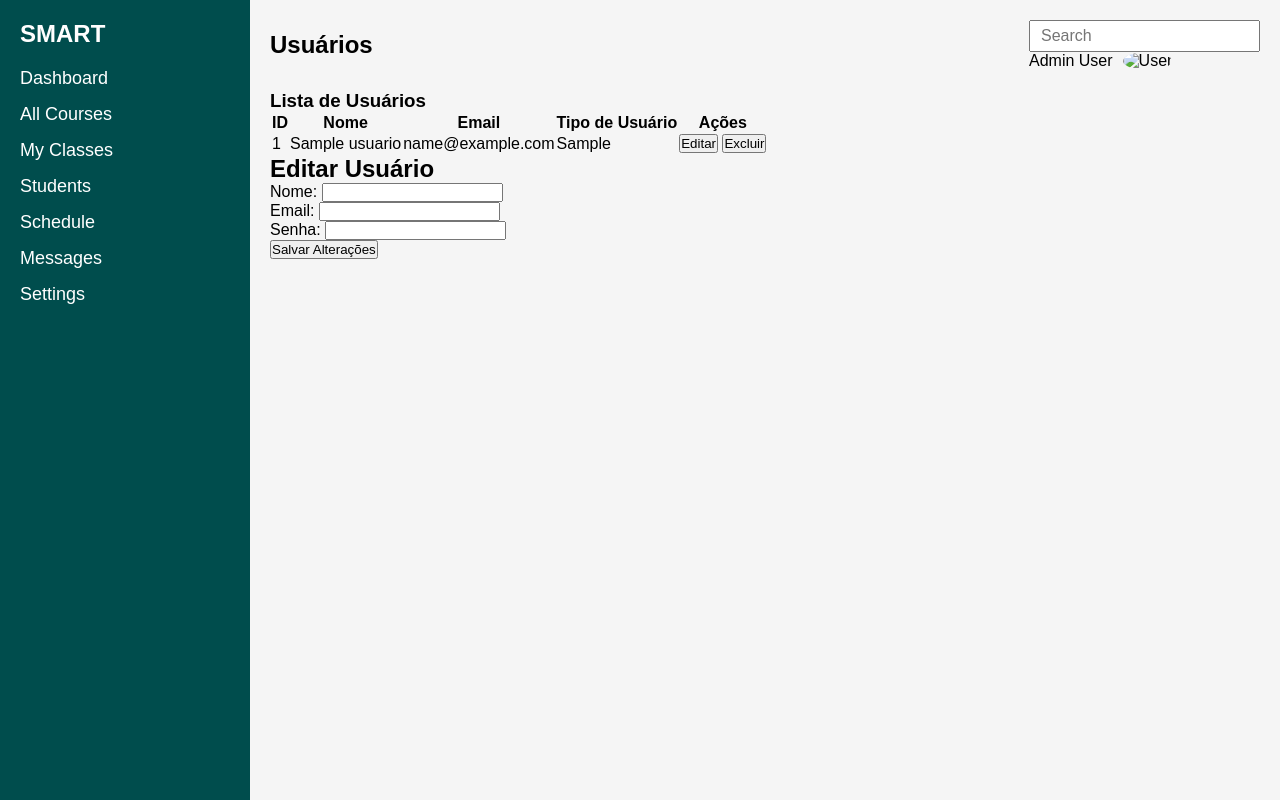
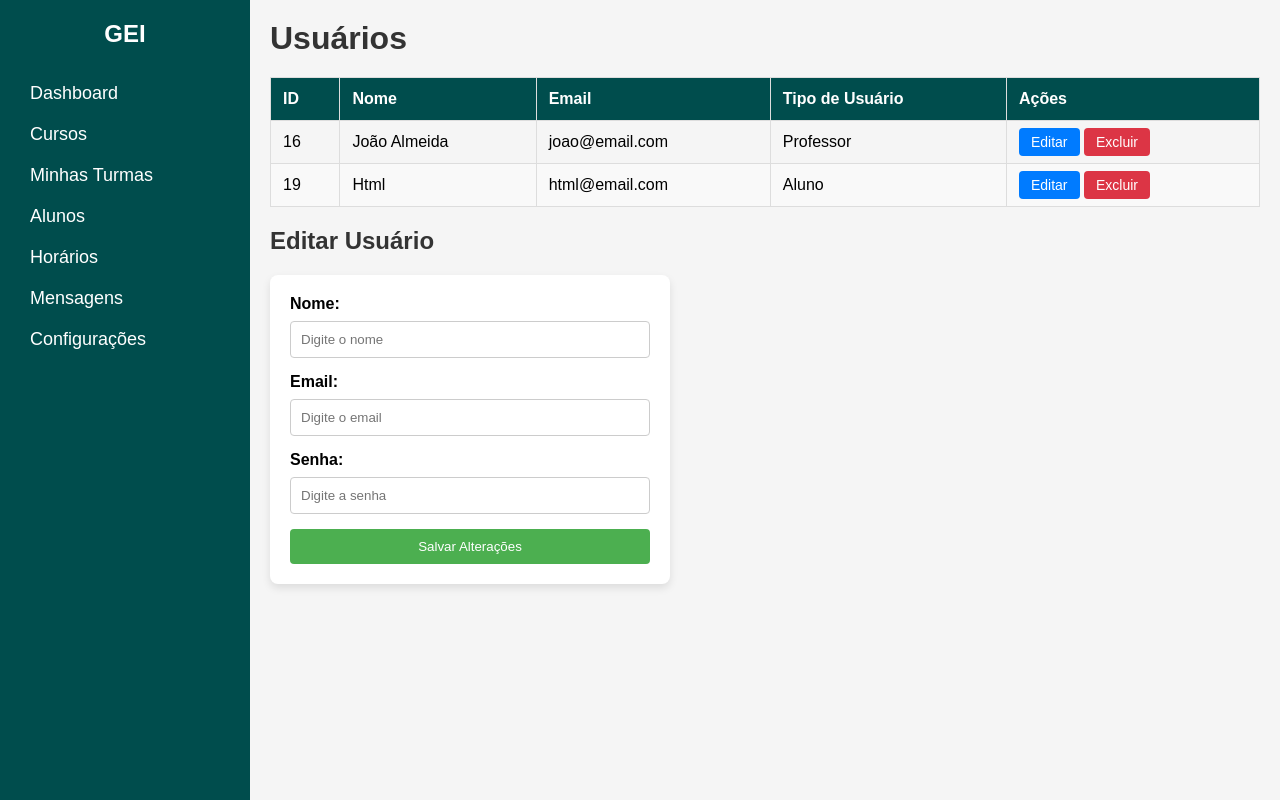
Before and after one commit to sozari/api-gerenciamento_escolar, a Flask app: page / in a window 1280 px wide. Run offline with Flask 3, Linux system fonts and the light colour scheme; tables that the repository leaves empty or names only in its code hold one stand-in row (values such as "Sample post"); some libraries are stand-ins or nearby versions.

Commit message:
att 28 11

```diff
--- a/static/css/style_lista.css
+++ b/static/css/style_lista.css
@@ -1,6 +1,4 @@
-/* static/css/style.css */
-
-/* Reset and general styles */
+/* Reset Básico */
 * {
     margin: 0;
     padding: 0;
@@ -9,17 +7,16 @@
 
 body {
     font-family: Arial, sans-serif;
-    background-color: #f4f4f4;
+    background-color: #f5f5f5;
 }
 
-/* Container setup */
+/* Container Principal */
 .container {
     display: flex;
-    width: 100%;
     height: 100vh;
 }
 
-/* Sidebar styles */
+/* Menu Lateral */
 .sidebar {
     background-color: #004d4d;
     color: white;
@@ -27,8 +24,6 @@ body {
     padding: 20px;
     display: flex;
     flex-direction: column;
-    height: 100vh; /* Fixa a altura da sidebar */
-    position: fixed; /* Mantém a sidebar fixa no lado esquerdo */
 }
 
 .logo {
@@ -37,143 +32,122 @@ body {
     text-align: center;
 }
 
-.menu ul {
+.sidebar nav ul {
     list-style: none;
     padding: 0;
 }
 
-.menu li {
-    margin-bottom: 15px;
+.sidebar nav li {
+    margin: 10px 0;
 }
 
-.menu a {
+.sidebar nav a {
     color: white;
     text-decoration: none;
     font-size: 18px;
     display: block;
-    padding: 10px;
+    padding: 5px 10px;
     border-radius: 4px;
 }
 
-.menu a:hover {
+.sidebar nav a:hover {
     background-color: #006666;
 }
 
-/* Main content styles */
-.main-content {
-    margin-left: 250px; /* Cria espaço para a sidebar */
+/* Conteúdo Principal */
+.content {
     flex: 1;
     padding: 20px;
-    background-color: #f5f5f5;
-    overflow-y: auto; /* Permite rolagem no conteúdo principal */
+    overflow-y: auto;
 }
 
-.header {
-    display: flex;
-    justify-content: space-between;
-    align-items: center;
+.content h1, .content h2 {
+    color: #333;
     margin-bottom: 20px;
 }
 
-.header input {
-    padding: 5px 10px;
-    font-size: 16px;
-    border: 1px solid #ccc;
-    border-radius: 4px;
+/* Tabela de Usuários */
+table {
+    width: 100%;
+    border-collapse: collapse;
+    margin-bottom: 20px;
 }
 
-.user-info {
-    display: flex;
-    align-items: center;
+table th, table td {
+    padding: 12px;
+    border: 1px solid #ddd;
+    text-align: left;
 }
 
-.user-info img {
-    border-radius: 50%;
-    margin-left: 10px;
-}
-
-/* Dashboard styles */
-.dashboard {
-    background-color: white;
-    padding: 20px;
-    border-radius: 5px;
-    box-shadow: 0 2px 5px rgba(0, 0, 0, 0.1);
-}
-
-/* Tabela de usuários */
-#usuarios-tabela {
-    width: 100%;
-    border-collapse: collapse;
-    margin-top: 20px;
-}
-
-#usuarios-tabela th, #usuarios-tabela td {
-    padding: 12px;
-    text-align: left;
-    border-bottom: 1px solid #ddd;
-}
-
-#usuarios-tabela th {
+table th {
     background-color: #004d4d;
     color: white;
 }
 
-#usuarios-tabela tr:hover {
-    background-color: #f1f1f1;
+table tr:nth-child(even) {
+    background-color: #f9f9f9;
 }
 
-button {
-    padding: 5px 10px;
-    margin-right: 5px;
-    background-color: #4CAF50;
-    color: white;
-    border: none;
-    border-radius: 3px;
-    cursor: pointer;
+table tr:hover {
+    background-color: #e0e0e0;
 }
 
-button:hover {
-    background-color: #45a049;
+/* Botões */
+.btn {
+    padding: 6px 12px;
+    border: none;
+    border-radius: 4px;
+    color: white;
+    background-color: #007BFF;
+    text-decoration: none;
+    font-size: 14px;
 }
 
-#formulario-edicao {
-    background-color: #fff;
-    padding: 20px;
-    border: 1px solid #ddd;
-    width: 100%;
-    margin-top: 30px;
-    border-radius: 5px;
+.btn:hover {
+    background-color: #0056b3;
 }
 
-#formulario-edicao h2 {
-    margin-bottom: 15px;
+.btn.delete {
+    background-color: #DC3545;
 }
 
-#formulario-edicao label {
+.btn.delete:hover {
+    background-color: #a71d2a;
+}
+
+/* Formulário de Edição */
+form {
+    background-color: white;
+    padding: 20px;
+    border-radius: 8px;
+    box-shadow: 0 4px 8px rgba(0, 0, 0, 0.1);
+    max-width: 400px;
+}
+
+form label {
     display: block;
-    margin-bottom: 5px;
+    margin-bottom: 8px;
     font-weight: bold;
 }
 
-#formulario-edicao input {
+form input {
     width: 100%;
-    padding: 8px;
+    padding: 10px;
     margin-bottom: 15px;
     border: 1px solid #ccc;
     border-radius: 4px;
 }
 
-#formulario-edicao button {
-    background-color: #008CBA;
+form button {
+    width: 100%;
+    padding: 10px;
+    background-color: #4CAF50;
     color: white;
     border: none;
-    padding: 10px;
-    width: 100%;
+    border-radius: 4px;
     cursor: pointer;
-    border-radius: 4px;
-    font-size: 16px;
 }
 
-#formulario-edicao button:hover {
-    background-color: #007B9E;
+form button:hover {
+    background-color: #45a049;
 }
--- a/templates/usuario_lista.html
+++ b/templates/usuario_lista.html
@@ -1,46 +1,35 @@
-
-<!-- templates/usuario_lista.html -->
 <!DOCTYPE html>
 <html lang="pt-br">
 <head>
     <meta charset="UTF-8">
     <meta name="viewport" content="width=device-width, initial-scale=1.0">
-    <title>School Dashboard</title>
-    <link rel="stylesheet" type="text/css" href="..\static\css\style.css">
+    <link rel="stylesheet" type="text/css" href="..\static\css\style_lista.css">
+    <title>Painel de Usuários</title>
+
 </head>
 <body>
     <div class="container">
-        <!-- Sidebar -->
+        <!-- Menu Lateral -->
         <aside class="sidebar">
-            <h1 class="logo">SMART</h1>
-            <nav class="menu">
+            <h1 class="logo">GEI</h1>
+            <nav>
                 <ul>
                     <li><a href="#">Dashboard</a></li>
-                    <li><a href="#">All Courses</a></li>
-                    <li><a href="#">My Classes</a></li>
-                    <li><a href="#">Students</a></li>
-                    <li><a href="#">Schedule</a></li>
-                    <li><a href="#">Messages</a></li>
-                    <li><a href="#">Settings</a></li>
+                    <li><a href="#">Cursos</a></li>
+                    <li><a href="#">Minhas Turmas</a></li>
+                    <li><a href="#">Alunos</a></li>
+                    <li><a href="#">Horários</a></li>
+                    <li><a href="#">Mensagens</a></li>
+                    <li><a href="#">Configurações</a></li>
                 </ul>
             </nav>
         </aside>
 
-        <!-- Main Content -->
-        <div class="main-content">
-            <header class="header">
-                <h2>Usuários</h2>
-                <div class="search-user">
-                    <input type="text" id="search" placeholder="Search">
-                    <div class="user-info">
-                        <span>Admin User</span>
-                        <img src="https://via.placeholder.com/40" alt="User">
-                    </div>
-                </div>
-            </header>
-            <section class="dashboard">
-                <h3>Lista de Usuários</h3>
-                <table id="usuarios-tabela">
+        <!-- Conteúdo Principal -->
+        <div class="content">
+            <h1>Usuários</h1>
+            <!-- Tabela de Usuários -->
+            <table>
                 <thead>
                     <tr>
                         <th>ID</th>
@@ -51,118 +40,44 @@
                     </tr>
                 </thead>
                 <tbody>
-                        <!-- Usuários serão carregados aqui via JavaScript -->
+                    <tr>
+                        <td>16</td>
+                        <td>João Almeida</td>
+                        <td>joao@email.com</td>
+                        <td>Professor</td>
+                        <td>
+                            <a href="#" class="btn">Editar</a>
+                            <a href="#" class="btn delete">Excluir</a>
+                        </td>
+                    </tr>
+                    <tr>
+                        <td>19</td>
+                        <td>Html</td>
+                        <td>html@email.com</td>
+                        <td>Aluno</td>
+                        <td>
+                            <a href="#" class="btn">Editar</a>
+                            <a href="#" class="btn delete">Excluir</a>
+                        </td>
+                    </tr>
                 </tbody>
             </table>
 
             <!-- Formulário de Edição -->
-                <div id="formulario-edicao">
             <h2>Editar Usuário</h2>
-                    <form id="editar-form">
-                        <input type="hidden" id="idusuario" name="idusuario">
-                        <label for="nome">Nome:</label>
-                        <input type="text" id="nome" name="nome" required><br>
+            <form>
+                <label for="name">Nome:</label>
+                <input type="text" id="name" name="name" placeholder="Digite o nome">
 
                 <label for="email">Email:</label>
-                        <input type="email" id="email" name="email" required><br>
+                <input type="email" id="email" name="email" placeholder="Digite o email">
 
-                        <label for="senha">Senha:</label>
-                        <input type="password" id="senha" name="senha" required><br>
+                <label for="password">Senha:</label>
+                <input type="password" id="password" name="password" placeholder="Digite a senha">
 
                 <button type="submit">Salvar Alterações</button>
             </form>
         </div>
-            </section>
     </div>
-    </div>
-
-    <script>
-        // Função para carregar a lista de usuários
-        fetch('/usuario_list')
-            .then(response => response.json())
-            .then(usuarios => {
-                console.log(usuarios); // Para depuração
-                const tabelaUsuarios = document.querySelector("#usuarios-tabela tbody");
-                usuarios.forEach(usuario => {
-                    console.log(usuario); // Para depuração
-                    const linha = document.createElement("tr");
-                    linha.innerHTML = `
-                        <td>${usuario.idusuario}</td>
-                        <td>${usuario.nome}</td>
-                        <td>${usuario.email || 'Não informado'}</td>
-                        <td>${usuario.tipo_usuario}</td>
-                        <td>
-                            <button onclick="editarUsuario(${usuario.idusuario}, '${usuario.nome.replace(/'/g, "\\'")}', '${usuario.email.replace(/'/g, "\\'")}')">Editar</button>
-                            <button onclick="deletarUsuario(${usuario.idusuario})">Excluir</button>
-                        </td>
-                    `;
-                    tabelaUsuarios.appendChild(linha);
-                });
-            })
-            .catch(error => console.error('Erro ao carregar os usuários:', error));
-
-        // Função para editar o usuário
-        function editarUsuario(idusuario, nome, email) {
-            document.getElementById('idusuario').value = idusuario;
-            document.getElementById('nome').value = nome;
-            document.getElementById('email').value = email;
-            document.getElementById('senha').value = ''; // Limpa a senha
-            window.scrollTo(0, document.body.scrollHeight); // Rola para o formulário de edição
-        }
-
-        // Função para deletar o usuário
-        function deletarUsuario(idusuario) {
-            if (confirm("Tem certeza que deseja excluir?")) {
-                fetch(`/usuario_delete/${idusuario}`, {
-                    method: 'DELETE',
-                })
-                .then(response => response.json())
-                .then(data => {
-                    if (data.mensagem) {
-                        alert(data.mensagem);
-                        location.reload(); // Atualiza a tabela
-                    } else {
-                        alert("Erro ao excluir o usuário.");
-                    }
-                })
-                .catch(error => {
-                    console.error('Erro ao excluir o usuário:', error);
-                    alert('Erro ao excluir o usuário.');
-                });
-            }
-        }
-
-        // Função para enviar o formulário de edição
-        document.getElementById('editar-form').addEventListener('submit', function(event) {
-            event.preventDefault();
-
-            const idusuario = document.getElementById('idusuario').value;
-            const nome = document.getElementById('nome').value;
-            const email = document.getElementById('email').value;
-            const senha = document.getElementById('senha').value;
-
-            fetch(`/usuario_update/${idusuario}`, {
-                method: 'POST',
-                body: new URLSearchParams({
-                    'nome': nome,
-                    'email': email,
-                    'senha': senha
-                })
-            })
-            .then(response => response.json())
-            .then(data => {
-                if (data.mensagem) {
-                    alert(data.mensagem);
-                    location.reload(); // Atualiza a tabela
-                } else {
-                    alert("Erro ao atualizar os dados.");
-                }
-            })
-            .catch(error => {
-                console.error('Erro ao editar o usuário:', error);
-                alert('Erro ao editar o usuário.');
-            });
-        });
-    </script>
 </body>
 </html>
```
Also changed, not shown: static/css/style_login.css (added, +98 -0 lines), templates/aluno_update_teste.html (added, +45 -0 lines), templates/login.html (added, +36 -0 lines). Lines whose indentation alone changed are shown as unchanged.
